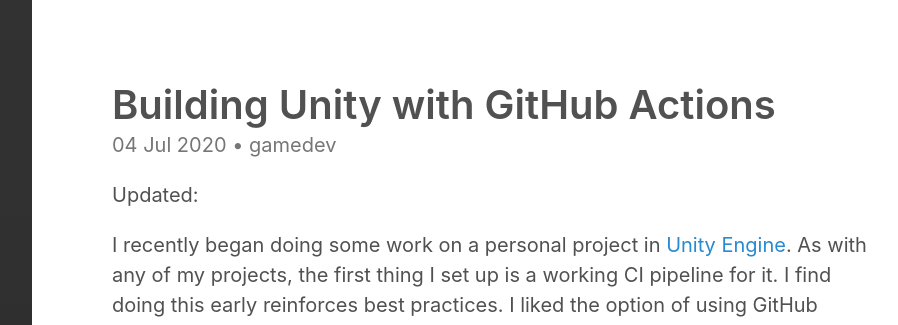
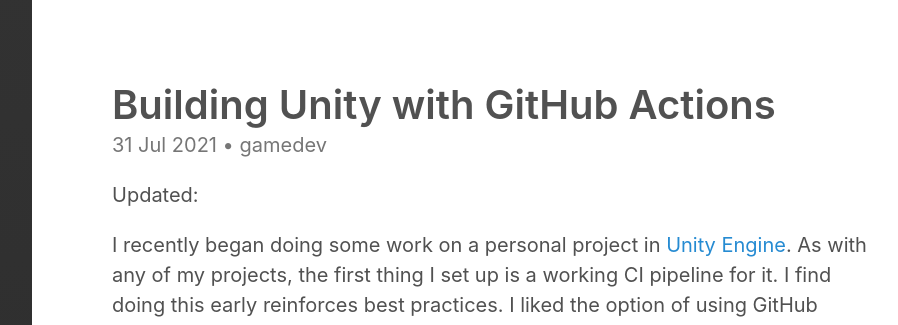
Before and after one commit to isaacbroyles/isaacbroyles.github.io, a Jekyll site: the page built from _posts/2020-07-04-unity-github-actions.md, in a window 1280 px wide. Shown: the top 325 px of the page, without its empty margins (328-1226 px from the left). Built offline with Jekyll 4.4.1, drawn with Linux system fonts in a browser that asks for light colours; part of the change alters nothing that is shown.

Commit message:
Update post date

```diff
--- a/_posts/2020-07-04-unity-github-actions.md
+++ b/_posts/2020-07-04-unity-github-actions.md
@@ -5,6 +5,7 @@ excerpt_separator: <!--more-->
 author: isaacbroyles
 image: /assets/images/2020-07-04-unity-github-actions/unity.png
 last_modified_at: 2021-07-31T21:19:22+00:00
+date: 2021-07-31T21:19:22+00:00
 categories:
   - gamedev
 tags:
```
